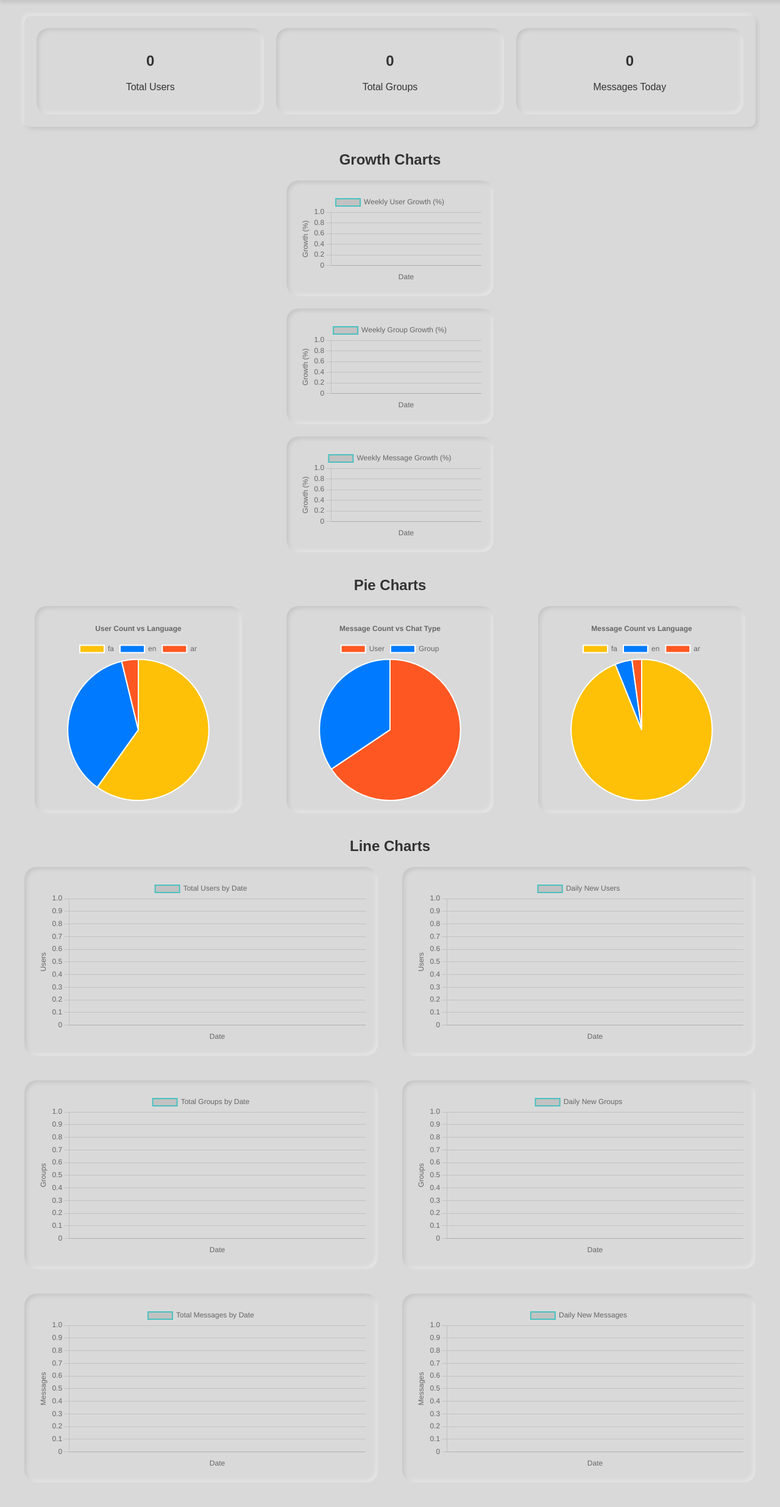
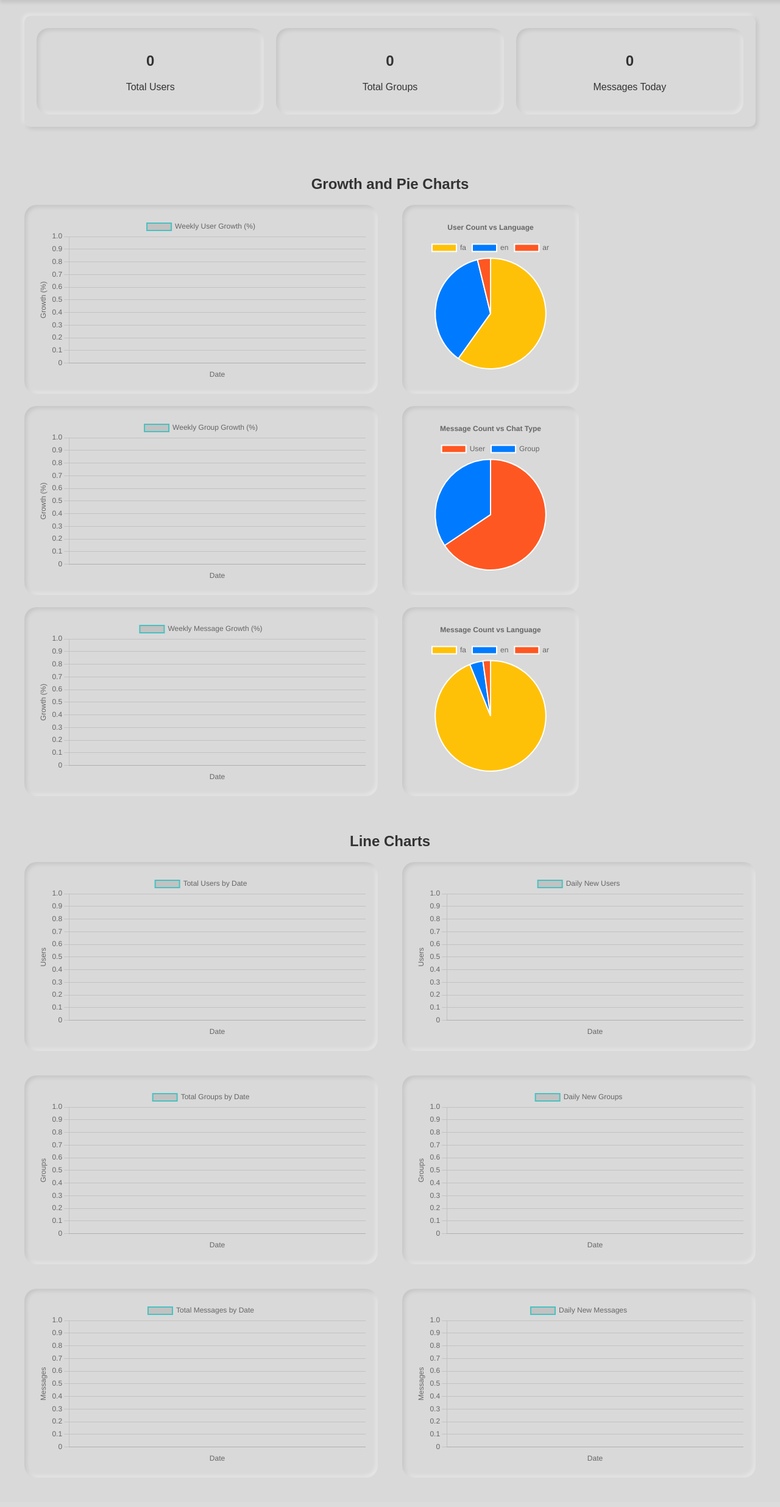
Before and after one commit to BORHAN-AI/borhan-stats, a Flask app: page / in a window 1280 px wide. Shown: the part 69-2541 px from the top of the page at 61% size. After the commit the page ends 2481 px from the top, so only its background shows below. Run offline with Flask 3, Linux system fonts and the light colour scheme; data that the repository does not hold is empty.

Commit message:
style style style

```diff
--- a/static/css/style.css
+++ b/static/css/style.css
@@ -81,7 +81,7 @@
     border-radius: 10px;
 }
 
-.stat, .chart-wrapper {
+.stat, .chart-wrapper, .line-chart-wrapper{
     border-radius: 20px;
     box-shadow: inset 3px 3px 7px var(--shadow-dark), inset -3px -3px 7px var(--shadow-light);
     padding: 20px;
@@ -98,32 +98,41 @@
     height: auto !important;
 }
 
-.growth-chart-column {
-    display: flex;
-    flex-direction: column;
+.charts-section {
+    margin: 40px auto;
+    max-width: 1200px;
+    padding: 20px;
+}
+
+.charts-grid {
+    display: grid;
+    grid-template-columns: repeat(2, 1fr);
+    gap: 40px;
+}
+
+.growth-charts, .pie-charts {
+    display: grid;
+    grid-template-rows: repeat(3, auto);
     gap: 20px;
+}
+
+.chart-wrapper, .line-chart-wrapper{
+    border-radius: 20px;
+    padding: 20px;
+}
+
+.pie-charts{
+    width: 50%;
+}
+
+.chart-grid {
+    display: grid;
+    gap: 40px;
+    grid-template-columns: repeat(2, 1fr);
     margin-bottom: 40px;
 }
 
-.growth-chart-column .chart-wrapper {
-    max-width: 100%;
-    margin: 0 auto;
-}
-
-.pie-chart-grid {
-    display: grid;
-    grid-template-columns: repeat(3, 1fr);
-    gap: 40px;
-    margin-bottom: 40px;
-}
-
-.pie-chart-grid .chart-wrapper {
-    flex: 1 1 300px;
-    max-width: 100%;
-    margin: 0 auto;
-}
-
-.chart-grid {
+.line-chart-grid{
     display: grid;
     gap: 40px;
     grid-template-columns: repeat(2, 1fr);
@@ -141,12 +150,12 @@
         margin-bottom: 20px;
     }
 
-    .growth-chart-column, .pie-chart-grid, .chart-grid {
+    .growth-chart-column, .pie-chart-grid, .chart-grid, .line-chart-grid {
         grid-template-columns: 1fr;
         justify-items: center;
     }
 
-    .chart-wrapper {
+    .chart-wrapper, .line-chart-wrapper{
         width: 100%;
         max-width: 90% !important;
         margin: 0 auto !important;
--- a/templates/index.html
+++ b/templates/index.html
@@ -37,10 +37,12 @@
         </div>
     </section>
 
-    <!-- Growth Charts Section -->
-    <section class="growth-charts-section">
-        <h2>Growth Charts</h2>
-        <div class="growth-chart-column">
+    <!-- Growth and Pie Charts Section -->
+    <section class="charts-section">
+        <h2>Growth and Pie Charts</h2>
+        <div class="charts-grid">
+            <!-- Growth Charts Column -->
+            <div class="growth-charts">
                 <div class="chart-wrapper">
                     <canvas id="weeklyUserGrowthChart"></canvas>
                 </div>
@@ -51,12 +53,9 @@
                     <canvas id="weeklyMessageGrowthChart"></canvas>
                 </div>
             </div>
-    </section>
 
-    <!-- Pie Charts Section -->
-    <section class="pie-charts-section">
-        <h2>Pie Charts</h2>
-        <div class="pie-chart-grid">
+            <!-- Pie Charts Column -->
+            <div class="pie-charts">
                 <div class="chart-wrapper">
                     <canvas id="userCountByLanguageChart"></canvas>
                 </div>
@@ -67,28 +66,29 @@
                     <canvas id="messageCountByLanguageChart"></canvas>
                 </div>
             </div>
+        </div>
     </section>
 
     <!-- Line Charts Section -->
     <section class="line-charts-section">
         <h2>Line Charts</h2>
-        <div class="chart-grid">
-            <div class="chart-wrapper">
+        <div class="line-chart-grid">
+            <div class="line-chart-wrapper">
                 <canvas id="totalUsersByDateChart"></canvas>
             </div>
-            <div class="chart-wrapper">
+            <div class="line-chart-wrapper">
                 <canvas id="dailyNewUsersChart"></canvas>
             </div>
-            <div class="chart-wrapper">
+            <div class="line-chart-wrapper">
                 <canvas id="totalGroupsByDateChart"></canvas>
             </div>
-            <div class="chart-wrapper">
+            <div class="line-chart-wrapper">
                 <canvas id="dailyNewGroupsChart"></canvas>
             </div>
-            <div class="chart-wrapper">
+            <div class="line-chart-wrapper">
                 <canvas id="totalMessagesByDateChart"></canvas>
             </div>
-            <div class="chart-wrapper">
+            <div class="line-chart-wrapper">
                 <canvas id="dailyNewMessagesChart"></canvas>
             </div>
         </div>
```
Lines whose indentation alone changed are shown as unchanged.
